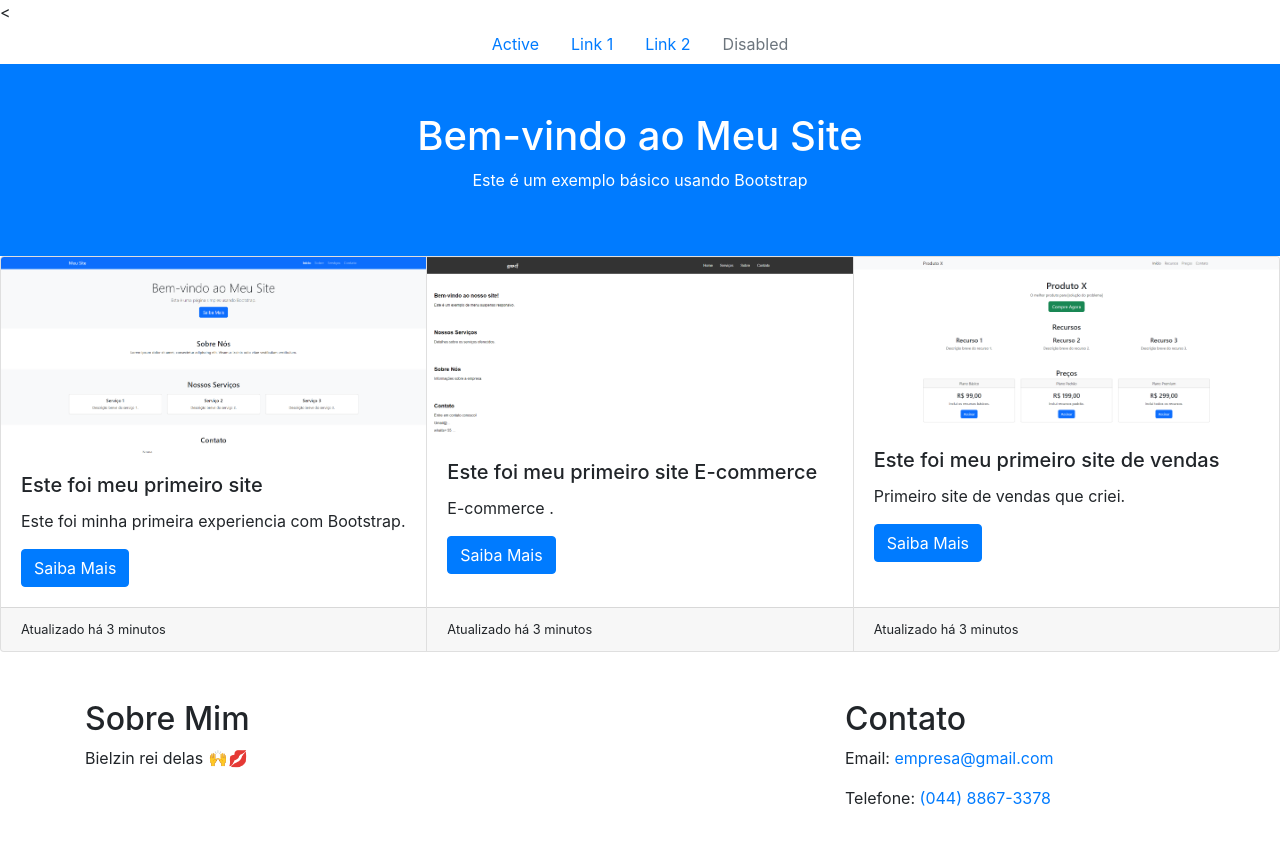
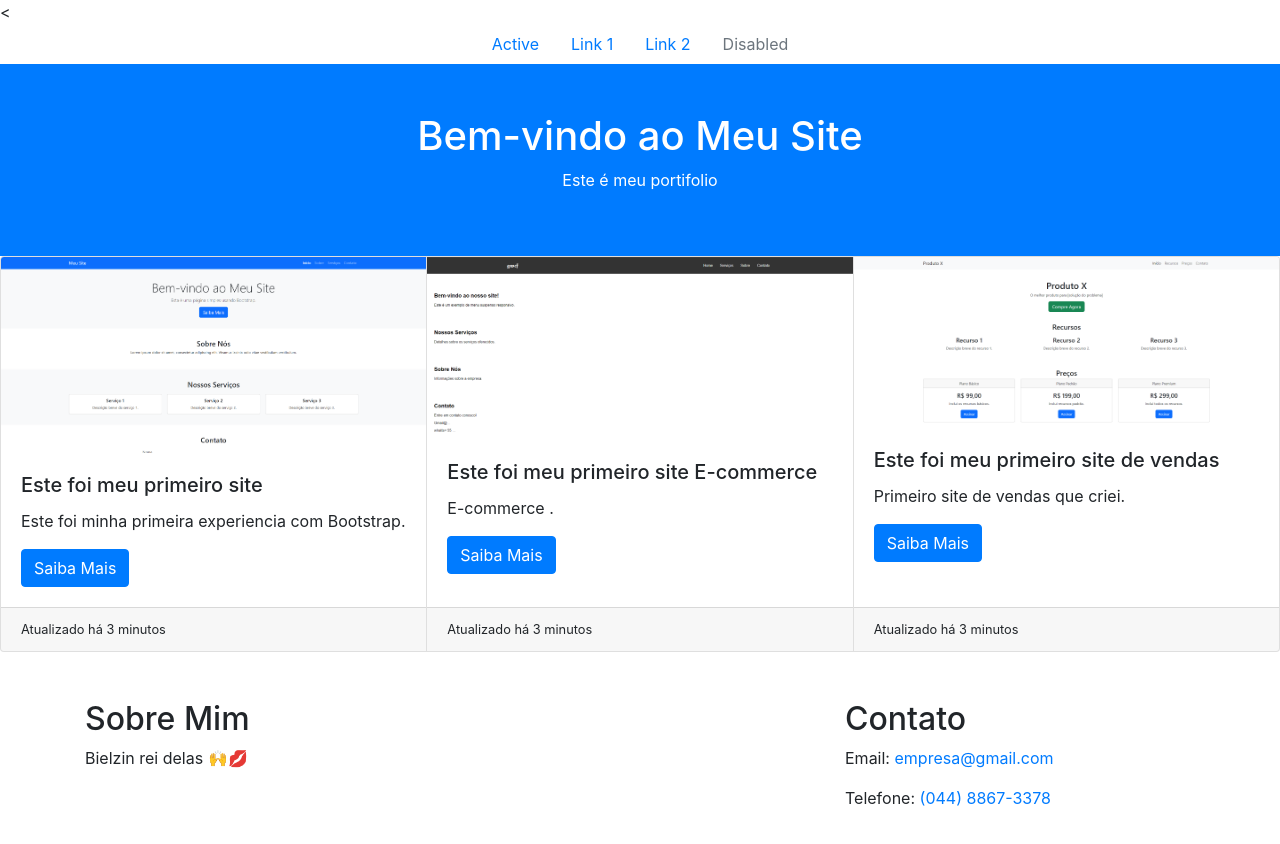
Before and after one commit to Gabrielwcf/Portifolins, a plain HTML site: page index.html in a window 1280 px wide. Drawn offline with nearby package versions, Linux system fonts and the light colour scheme.

Commit message:
Update index.html

```diff
--- a/index.html
+++ b/index.html
@@ -26,7 +26,7 @@
   <!-- Cabeçalho -->
   <header class="bg-primary text-white text-center py-5">
     <h1>Bem-vindo ao Meu Site</h1>
-    <p>Este é um exemplo básico usando Bootstrap</p>
+    <p>Este é meu portifolio </p>
   </header>
 
   <!-- Conteúdo Principal -->
```
